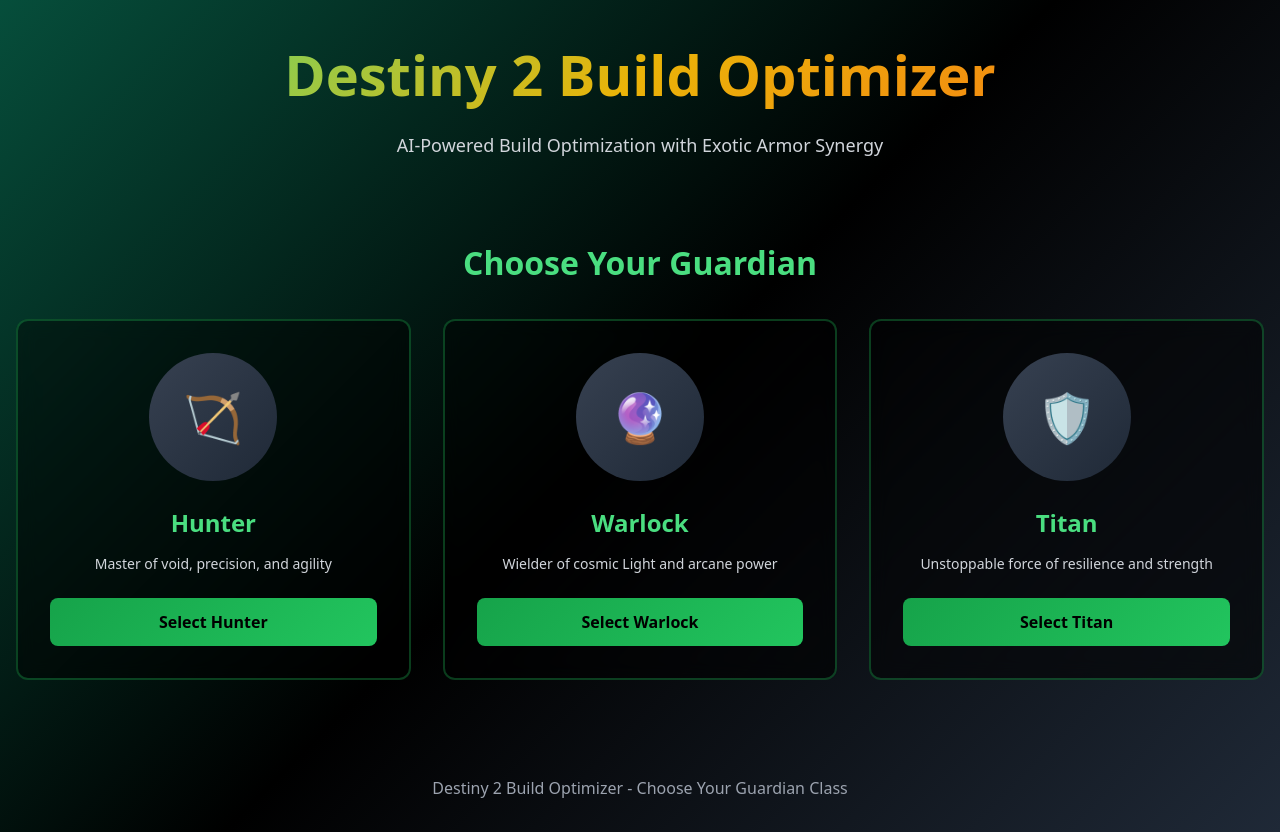
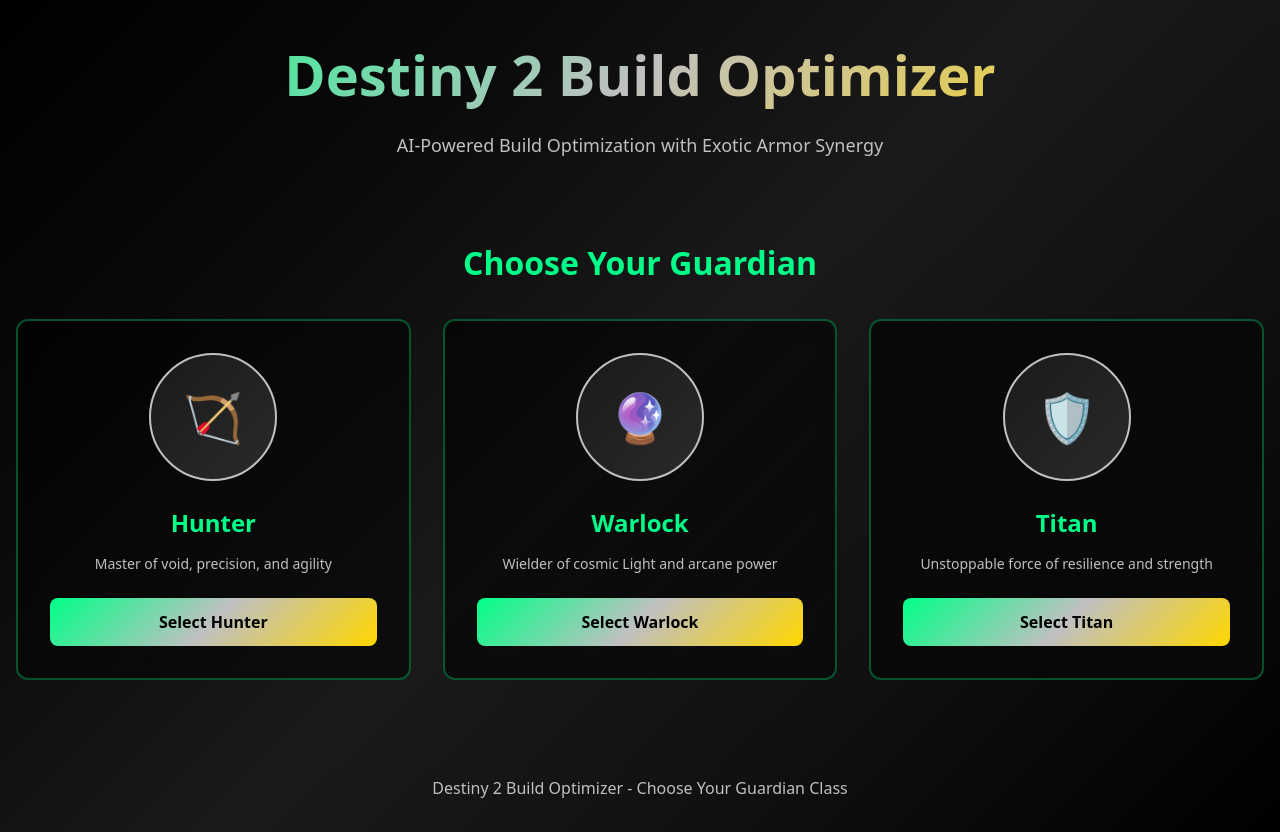
Before and after one commit to bulletbait604/Destiny-2-Build-Optimizer, a Next.js app: page / in a window 1280 px wide. Built offline with nearby package versions, Linux system fonts and the light colour scheme.

Commit message:
Update color scheme: Black background with green, silver, and gold accents

```diff
--- a/src/app/page.tsx
+++ b/src/app/page.tsx
@@ -12,14 +12,14 @@
   }
 
   return (
-    <div style={{ minHeight: '100vh', background: 'linear-gradient(135deg, #064e3b 0%, #000000 50%, #1f2937 100%)', color: 'white' }}>
+    <div style={{ minHeight: '100vh', background: 'linear-gradient(135deg, #000000 0%, #0a0a0a 25%, #1a1a1a 50%, #0f0f0f 75%, #000000 100%)', color: 'white' }}>
       <div style={{ padding: '2rem 1rem' }}>
         {/* Header */}
         <div style={{ textAlign: 'center', marginBottom: '3rem' }}>
-          <h1 style={{ fontSize: '3.5rem', fontWeight: 'bold', marginBottom: '1rem', background: 'linear-gradient(135deg, #4ade80, #eab308, #f97316)', WebkitBackgroundClip: 'text', WebkitTextFillColor: 'transparent', backgroundClip: 'text' }}>
+          <h1 style={{ fontSize: '3.5rem', fontWeight: 'bold', marginBottom: '1rem', background: 'linear-gradient(135deg, #00ff88, #c0c0c0, #ffd700)', WebkitBackgroundClip: 'text', WebkitTextFillColor: 'transparent', backgroundClip: 'text' }}>
             Destiny 2 Build Optimizer
           </h1>
-          <p style={{ color: '#d1d5db', fontSize: '1.125rem' }}>
+          <p style={{ color: '#c0c0c0', fontSize: '1.125rem' }}>
             AI-Powered Build Optimization with Exotic Armor Synergy
           </p>
         </div>
@@ -27,27 +27,27 @@
         {/* Main Content */}
         <div style={{ maxWidth: '96rem', margin: '0 auto' }}>
           {selectedClass ? (
-            <div style={{ textAlign: 'center', padding: '3rem', background: 'linear-gradient(135deg, #374151, #1f2937)', borderRadius: '1rem', backdropFilter: 'blur(10px)' }}>
-              <div style={{ width: '6rem', height: '6rem', margin: '0 auto 1.5rem', background: 'linear-gradient(135deg, #374151, #1f2937)', borderRadius: '50%', display: 'flex', alignItems: 'center', justifyContent: 'center' }}>
+            <div style={{ textAlign: 'center', padding: '3rem', background: 'linear-gradient(135deg, rgba(0,0,0,0.8), rgba(20,20,20,0.9))', borderRadius: '1rem', backdropFilter: 'blur(10px)', border: '2px solid rgba(0,255,136,0.3)' }}>
+              <div style={{ width: '6rem', height: '6rem', margin: '0 auto 1.5rem', background: 'linear-gradient(135deg, #1a1a1a, #2a2a2a)', borderRadius: '50%', display: 'flex', alignItems: 'center', justifyContent: 'center', border: '2px solid #c0c0c0' }}>
                 <span style={{ fontSize: '3rem' }}>
                   {selectedClass === 'hunter' ? '🏹' : selectedClass === 'warlock' ? '🔮' : '🛡️'}
                 </span>
               </div>
-              <h2 style={{ fontSize: '2.5rem', fontWeight: 'bold', color: '#4ade80', marginBottom: '1rem', textTransform: 'capitalize' }}>
+              <h2 style={{ fontSize: '2.5rem', fontWeight: 'bold', color: '#00ff88', marginBottom: '1rem', textTransform: 'capitalize' }}>
                 {selectedClass} Selected!
               </h2>
-              <p style={{ color: '#d1d5db', marginBottom: '2rem', fontSize: '1.125rem' }}>
+              <p style={{ color: '#c0c0c0', marginBottom: '2rem', fontSize: '1.125rem' }}>
                 Build optimization features coming soon...
               </p>
               <div style={{ display: 'flex', gap: '1rem', justifyContent: 'center', flexWrap: 'wrap' }}>
                 <button
                   onClick={() => setSelectedClass(null)}
-                  style={{ background: 'linear-gradient(135deg, #4b5563, #6b7280)', color: 'white', padding: '1rem 2rem', borderRadius: '0.5rem', cursor: 'pointer' }}
+                  style={{ background: 'linear-gradient(135deg, #4b5563, #6b7280)', color: 'white', padding: '1rem 2rem', borderRadius: '0.5rem', cursor: 'pointer', border: '1px solid #c0c0c0' }}
                 >
                   ← Back to Class Selection
                 </button>
                 <button
-                  style={{ background: 'linear-gradient(135deg, #4ade80, #eab308, #f97316)', color: 'black', padding: '1rem 2rem', borderRadius: '0.5rem', cursor: 'pointer' }}
+                  style={{ background: 'linear-gradient(135deg, #00ff88, #c0c0c0, #ffd700)', color: 'black', padding: '1rem 2rem', borderRadius: '0.5rem', cursor: 'pointer', fontWeight: 'bold' }}
                 >
                   Continue to Build Optimizer →
                 </button>
@@ -59,7 +59,7 @@
         </div>
 
         {/* Footer */}
-        <div style={{ textAlign: 'center', marginTop: '4rem', color: '#9ca3af' }}>
+        <div style={{ textAlign: 'center', marginTop: '4rem', color: '#c0c0c0' }}>
           <p>Destiny 2 Build Optimizer - Choose Your Guardian Class</p>
         </div>
       </div>
--- a/src/components/ClassSelector.tsx
+++ b/src/components/ClassSelector.tsx
@@ -28,7 +28,7 @@
 export function ClassSelector({ onClassSelect }: ClassSelectorProps) {
   return (
     <div style={{ padding: '2rem 0' }}>
-      <h2 style={{ fontSize: '2rem', fontWeight: 'bold', textAlign: 'center', color: '#4ade80', marginBottom: '2rem' }}>
+      <h2 style={{ fontSize: '2rem', fontWeight: 'bold', textAlign: 'center', color: '#00ff88', marginBottom: '2rem' }}>
         Choose Your Guardian
       </h2>
 
@@ -37,9 +37,9 @@
           <div
             key={guardian.id}
             style={{
-              background: 'linear-gradient(135deg, rgba(0,0,0,0.4), rgba(0,0,0,0.6))',
+              background: 'linear-gradient(135deg, rgba(0,0,0,0.6), rgba(10,10,10,0.8))',
               backdropFilter: 'blur(10px)',
-              border: '2px solid rgba(34, 197, 94, 0.3)',
+              border: '2px solid rgba(0,255,136,0.3)',
               padding: '2rem',
               borderRadius: '0.75rem',
               cursor: 'pointer',
@@ -47,12 +47,12 @@
             }}
             onClick={() => onClassSelect(guardian.id as 'hunter' | 'warlock' | 'titan')}
             onMouseEnter={(e) => {
-              e.currentTarget.style.borderColor = 'rgba(34, 197, 94, 0.5)';
+              e.currentTarget.style.borderColor = 'rgba(0,255,136,0.6)';
               e.currentTarget.style.transform = 'translateY(-4px)';
-              e.currentTarget.style.boxShadow = '0 20px 25px -5px rgba(34, 197, 94, 0.2)';
+              e.currentTarget.style.boxShadow = '0 20px 25px -5px rgba(0,255,136,0.3)';
             }}
             onMouseLeave={(e) => {
-              e.currentTarget.style.borderColor = 'rgba(34, 197, 94, 0.3)';
+              e.currentTarget.style.borderColor = 'rgba(0,255,136,0.3)';
               e.currentTarget.style.transform = 'translateY(0)';
               e.currentTarget.style.boxShadow = 'none';
             }}
@@ -62,25 +62,26 @@
                 width: '8rem',
                 height: '8rem',
                 margin: '0 auto 1.5rem',
-                background: 'linear-gradient(135deg, #374151, #1f2937)',
+                background: 'linear-gradient(135deg, #1a1a1a, #2a2a2a)',
                 borderRadius: '50%',
                 display: 'flex',
                 alignItems: 'center',
                 justifyContent: 'center',
-                transition: 'all 0.3s ease'
+                transition: 'all 0.3s ease',
+                border: '2px solid #c0c0c0'
               }}>
                 <span style={{ fontSize: '3rem' }}>{guardian.emoji}</span>
               </div>
-              <h3 style={{ fontSize: '1.5rem', fontWeight: 'bold', color: '#4ade80', marginBottom: '0.75rem' }}>
+              <h3 style={{ fontSize: '1.5rem', fontWeight: 'bold', color: '#00ff88', marginBottom: '0.75rem' }}>
                 {guardian.title}
               </h3>
-              <p style={{ color: '#d1d5db', fontSize: '0.875rem', marginBottom: '1.5rem', lineHeight: '1.5' }}>
+              <p style={{ color: '#c0c0c0', fontSize: '0.875rem', marginBottom: '1.5rem', lineHeight: '1.5' }}>
                 {guardian.description}
               </p>
               <button
                 style={{
                   width: '100%',
-                  background: 'linear-gradient(135deg, #16a34a, #22c55e)',
+                  background: 'linear-gradient(135deg, #00ff88, #c0c0c0, #ffd700)',
                   color: 'black',
                   fontWeight: 'bold',
                   padding: '0.75rem 1.5rem',
@@ -91,11 +92,11 @@
                   fontSize: '1rem'
                 }}
                 onMouseEnter={(e) => {
-                  e.currentTarget.style.background = 'linear-gradient(135deg, #22c55e, #16a34a)';
+                  e.currentTarget.style.background = 'linear-gradient(135deg, #00cc6a, #a0a0a0, #ccaa00)';
                   e.currentTarget.style.transform = 'translateY(-1px)';
                 }}
                 onMouseLeave={(e) => {
-                  e.currentTarget.style.background = 'linear-gradient(135deg, #16a34a, #22c55e)';
+                  e.currentTarget.style.background = 'linear-gradient(135deg, #00ff88, #c0c0c0, #ffd700)';
                   e.currentTarget.style.transform = 'translateY(0)';
                 }}
               >
```
